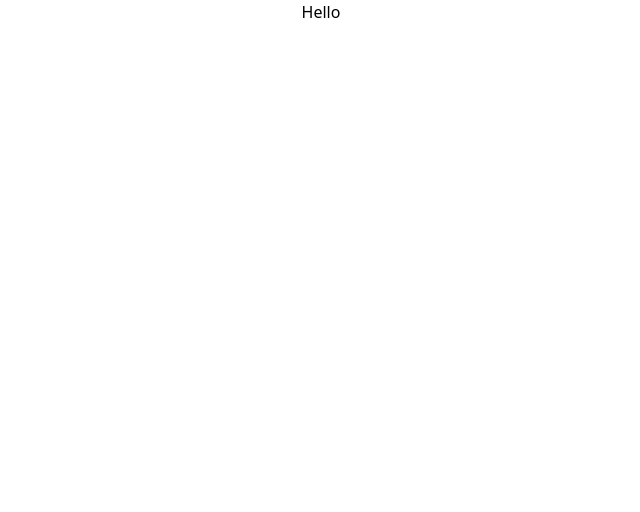
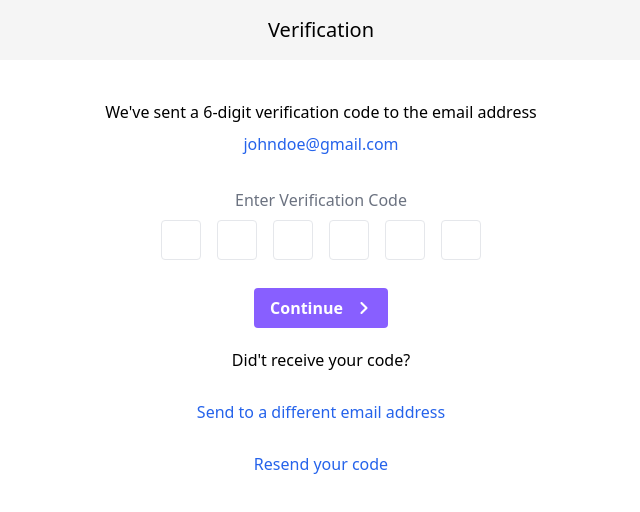
Before and after one commit to fsaldev/build_assessment, a Next.js app: page /signup/verification in a window 1280 px wide. Shown: the top 512 px of the page, without its empty margins (319-959 px from the left). Built offline with nearby package versions, Linux system fonts and the light colour scheme.

Commit message:
Verification page

```diff
--- a/components/headers/HomeHeader.tsx
+++ b/components/headers/HomeHeader.tsx
@@ -1,7 +1,7 @@
 import Header from "./Header"
 import HomeIcon from "../../svgs/home.svg"
 
-const HomeHeader = () => {
+export const HomeHeader = () => {
 
   const title = () => (<>
     <HomeIcon className="mr-2" />
@@ -12,4 +12,14 @@ const HomeHeader = () => {
   return (<Header Title={title}></Header>)
 }
 
-export default HomeHeader;
+
+
+export const HomeHeaderText = () => {
+
+  const title = () => (<>
+    <span className="text-accent font-medium text-xl">Home</span>
+    <span className="text-black font-medium text-xl">Page</span>
+  </>)
+
+  return (<Header Title={title}></Header>)
+}
--- /dev/null
+++ b/components/headers/HomeHeaderText.tsx
@@ -0,0 +1,15 @@
+import Header from "./Header"
+import Image from 'next/image'
+import HomeIcon from "../../svgs/home.svg"
+
+const HomeHeaderText = () => {
+
+  const title = () => (<>
+
+    <span className="text-black font-medium text-xl">Verification</span>
+  </>)
+
+  return (<Header Title={title}></Header>)
+}
+
+export default HomeHeaderText;
--- a/pages/signup/verification.tsx
+++ b/pages/signup/verification.tsx
@@ -1,8 +1,100 @@
+import React, { useState } from "react";
+import HomeHeaderText from "../../components/headers/HomeHeaderText";
+import ButtonWithIcon from "../../components/buttons/ButtonWithIcon";
+
+// document.addEventListener("DOMContentLoaded", function(event) {
+
+//   function OTPInput() {
+//   const inputs = document.querySelectorAll('#otp > *[id]');
+//     for (let i = 0; i < inputs.length; i++) {
+//       inputs[i].addEventListener('keydown',
+//         function (event:any) {
+//         if (event.key === "Backspace") {
+//           inputs[i].value = '';
+//           if (i !== 0) inputs[i - 1].focus();
+//         } else {
+//           if (i === inputs.length - 1 && inputs[i].value !== '')
+//           {
+//             return true;
+//           } else if (event.keyCode > 47 && event.keyCode < 58)
+//           {
+//             inputs[i].value = event.key;
+//             if (i !== inputs.length - 1)
+//               inputs[i + 1].focus();
+//             event.preventDefault();
+//           } else if (event.keyCode > 64 && event.keyCode < 91) {
+//             inputs[i].value = String.fromCharCode(event.keyCode);
+//             if (i !== inputs.length - 1) inputs[i + 1].focus();
+//             event.preventDefault();
+//           }
+//         }
+//       });
+//     }
+//   } OTPInput();
+// });
+
 
 export default function Verifcation() {
+  const [valueOTP, setValueOTP] = useState<string>('')
+
+
+  const handleOTP = (e: any) => {
+    setValueOTP(valueOTP.concat(e.target.value))
+  }
+  console.log('e', valueOTP);
+
   return (
     <div className="flex flex-col items-center justify-center">
-      Hello
+    <HomeHeaderText />
+      <div className="pt-5 px-10 flex flex-row items-center justify-center mt-5">
+        <p className="text-center">
+        We've sent a 6-digit verification code to the email address
+      </p>
+      </div>
+
+      <div className="mt-2 px-10 flex flex-row items-center justify-center ">
+        <p className="text-center text-blue-600">
+        johndoe@gmail.com
+      </p>
+      </div>
+
+      <div className="mt-8 px-10 flex flex-row items-center justify-center ">
+        <p className="text-center text-gray-500">
+        Enter Verification Code
+      </p>
+      </div>
+
+    <div className="mt-0">
+        <div id="otp" className="flex flex-row justify-center text-center px-2 ">
+          <input onChange={handleOTP} className="m-2 border h-10 w-10 text-center form-control rounded" type="text" id="first" maxLength={1} />
+          <input onChange={handleOTP} className="m-2 border h-10 w-10 text-center form-control rounded" type="text" id="second" maxLength={1} />
+          <input onChange={handleOTP} className="m-2 border h-10 w-10 text-center form-control rounded" type="text" id="third" maxLength={1} />
+          <input onChange={handleOTP} className="m-2 border h-10 w-10 text-center form-control rounded" type="text" id="fourth" maxLength={1} />
+          <input onChange={handleOTP} className="m-2 border h-10 w-10 text-center form-control rounded" type="text" id="fifth" maxLength={1} />
+          <input onChange={handleOTP} className="m-2 border h-10 w-10 text-center form-control rounded" type="text" id="sixth" maxLength={1} />
+        </div>
     </div>
+    <div className="mt-5">
+      <ButtonWithIcon  label="Continue" text-center text-gray-500 isDisabled={false} />
+      </div>
+
+    <div className="my-5">
+      <p className="text-center">
+      Did't receive your code?
+      </p>
+    </div>
+
+    <div className="mt-2  mb-7 px-10 flex flex-row items-center justify-center ">
+        <p className="text-center text-blue-600">
+        Send to a different email address
+      </p>
+      </div>
+
+      <div className=" px-10 flex flex-row items-center justify-center ">
+        <p className="text-center text-blue-600">
+        Resend your code
+      </p>
+      </div>
+  </div>
   )
 }
```
